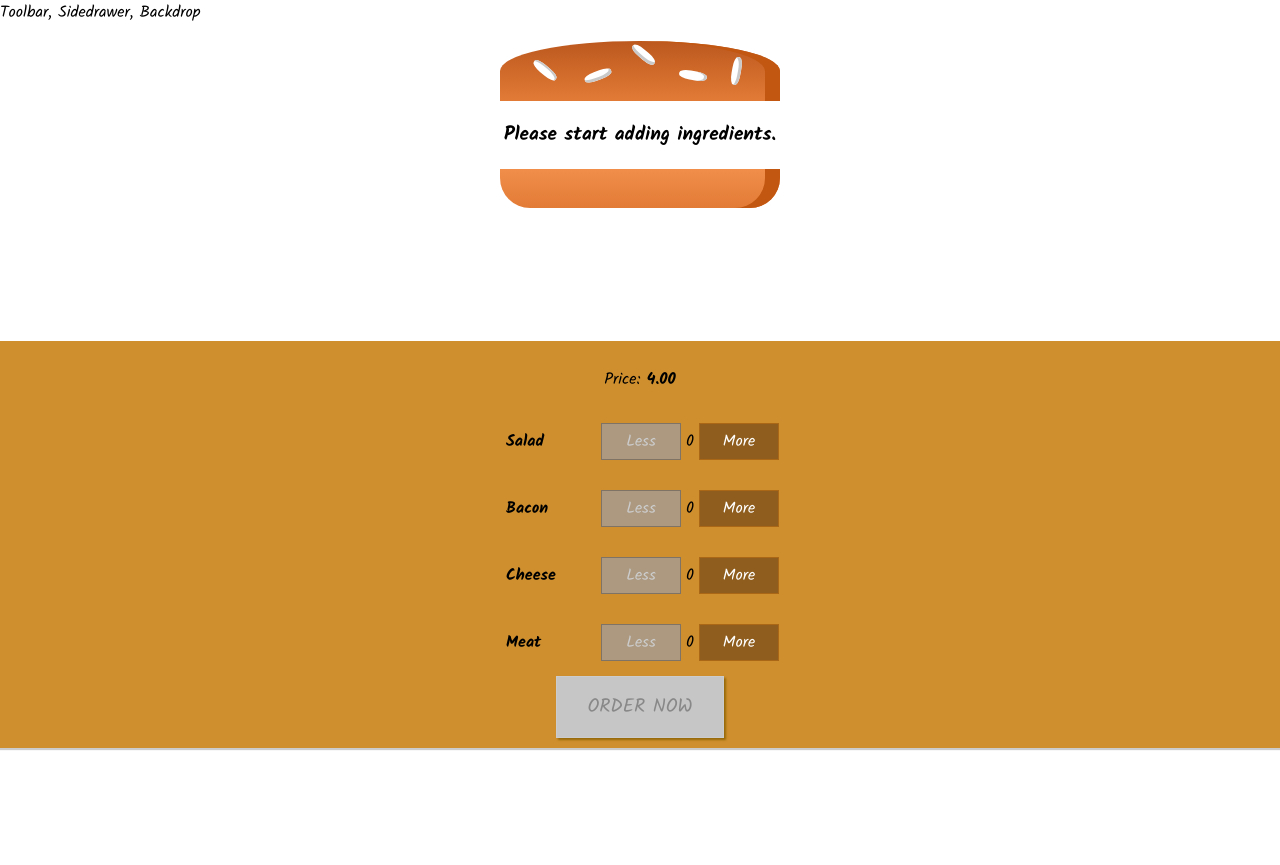
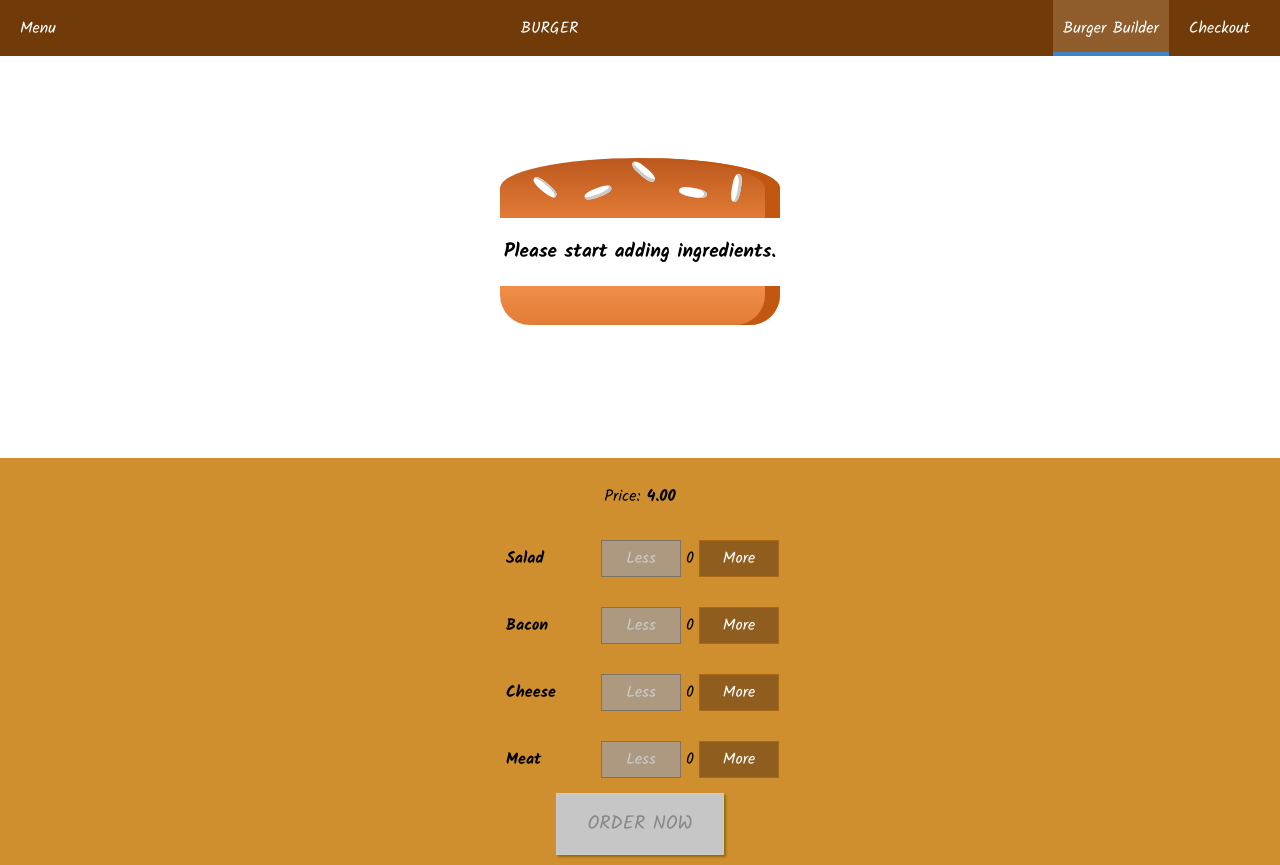
Before and after one commit to pranayreddy03/react-app, a React (Create React App) app: page / in a window 1280 px wide. Before the commit the page ends 800 px from the top, so only its background shows below. Built offline with nearby package versions, Linux system fonts and the light colour scheme.

Commit message:
Added the navigation

```diff
--- a/src/components/layout/Layout.js
+++ b/src/components/layout/Layout.js
@@ -1,17 +1,35 @@
 import React, {Fragment} from 'react';
+import Toolbar from '../../components/navigation/toolbar/Toolbar';
+
+import SideDrawer from '../navigation/sideDrawer/SideDrawer';
 
 // css
 import './layout.css';
 
-const Layout = (props) => {
+class Layout extends React.Component {
+
+    state = {
+        showSideDrawer: false
+    }
+
+    sideDrawerClosedHandler = () => {
+        this.setState({
+            showSideDrawer: false
+        })
+    }
+
+    render() {
         return(
             <Fragment>
-            <div>Toolbar, Sidedrawer, Backdrop</div>
+                <Toolbar/>
+                <SideDrawer open={this.showSideDrawer} closed={this.sideDrawerClosedHandler}/>
                 <main className="content">
-                {props.children}
+                    {this.props.children}
                 </main>
             </Fragment>
         );
     }
 
+}
+
 export default Layout;
--- a/src/components/layout/layout.css
+++ b/src/components/layout/layout.css
@@ -1,3 +1,3 @@
 .content {
-    margin-top: 16px;
+    margin-top: 72px;
 }
--- /dev/null
+++ b/src/components/navigation/navigationItem/NavigationItem.css
@@ -0,0 +1,41 @@
+.NavigationItem {
+    margin: 10px 0;
+    box-sizing: border-box;
+    width: 100%;
+}
+
+.NavigationItem a {
+    color: #8f5c2c;
+    text-decoration: none;
+    width: 100%;
+    box-sizing: border-box;
+    display: block;
+}
+
+.NavigationItem a:hover, .NavigationItem a:active, .NavigationItem a.active {
+    color: #8F5c2c;
+}
+
+
+@media (min-width: 500px) {
+    .NavigationItem {
+        margin: 0;
+        display: flex;
+        height: 100%;
+        width: auto;
+        align-items: center;
+    }
+
+    .NavigationItem a {
+        color: white;
+        height: 100%;
+        padding: 16px 10px;
+        border-bottom: 4px solid transparent;
+    }
+
+    .NavigationItem a:hover, .NavigationItem a:active, .NavigationItem a.active {
+        background-color: #8F5c2c;
+        border-bottom: 4px solid #4084c8;
+        color: white;
+    }
+}
--- /dev/null
+++ b/src/components/navigation/navigationItem/NavigationItem.js
@@ -0,0 +1,15 @@
+import React from 'react';
+
+import '../navigationItem/NavigationItem.css';
+
+const NavigationItem = (props) => {
+
+    const aClass = props.active ? 'active' : null;
+    return (
+            <li className="NavigationItem">
+                <a href={props.link} className={aClass}>{props.children}</a>
+            </li>
+    );
+}
+
+export default NavigationItem;
--- /dev/null
+++ b/src/components/navigation/navigationItems/NavigationItems.js
@@ -0,0 +1,15 @@
+import React from 'react';
+import NavigationItem from '../navigationItem/NavigationItem.js';
+
+import '../navigationItems/navigationItems.css';
+
+const NavigationItems = (props) => {
+    return (
+        <ul className="NavigationItems">
+            <NavigationItem link="/" active>Burger Builder</NavigationItem>
+            <NavigationItem link="/">Checkout</NavigationItem>
+        </ul>
+    );
+}
+
+export default NavigationItems;
--- /dev/null
+++ b/src/components/navigation/navigationItems/navigationItems.css
@@ -0,0 +1,22 @@
+ul li {
+    float: left;
+    list-style-type:none;
+    padding-left: 10px;
+    cursor: pointer;
+}
+
+.NavigationItems {
+    margin: 0;
+    padding: 0;
+    list-style: none;
+    display: flex;
+    align-items: center;
+    height: 100%;
+    flex-flow: column;
+}
+
+@media(min-width: 500px) {
+    .NavigationItems {
+        flex-flow: row;
+    }
+}
--- /dev/null
+++ b/src/components/navigation/sideDrawer/SideDrawer.js
@@ -0,0 +1,29 @@
+import React, {Fragment} from 'react';
+
+import '../sideDrawer/sideDrawer.css';
+
+import NavigationItems from '../navigationItems/NavigationItems';
+import Backdrop from '../../shared/backdrop/Backdrop';
+
+const SideDrawer = (props) => {
+
+    let attachClasses = ['SideDrawer', 'Close'].join(' ');
+
+    if(props.open) {
+        attachClasses = ['SideDrawer', 'Open'].join(' ');
+    }
+
+    return (
+        <Fragment>
+            <Backdrop show={props.open} clicked={props.closed}/>
+            <div className={attachClasses}>
+                <div>BURGER</div>
+                <nav>
+                    <NavigationItems/>
+                </nav>
+            </div>
+        </Fragment>
+    );
+}
+
+export default SideDrawer;
--- /dev/null
+++ b/src/components/navigation/sideDrawer/sideDrawer.css
@@ -0,0 +1,26 @@
+.sideDrawer {
+    position: fixed;
+    width: 280px;
+    max-width: 70%;
+    height: 100%;
+    left: 0;
+    top: 0;
+    z-index: 200;
+    background-color: white;
+    padding: 32px 16px;
+    transition: transform 0.3s ease-out;
+}
+
+@media (min-width: 500px) {
+    .sideDrawer {
+        display: none;
+    }
+}
+
+.Open {
+    transform: translateX(0);
+}
+
+.Close {
+    transform: translateX(-100%);
+}
--- /dev/null
+++ b/src/components/navigation/toolbar/Toolbar.css
@@ -0,0 +1,25 @@
+.Toolbar {
+    height: 56px;
+    width: 100%;
+    position: fixed;
+    top: 0;
+    left: 0;
+    background-color: #703b09;
+    display: flex;
+    justify-content: space-between;
+    align-items: center;
+    padding: 0 20px;
+    box-sizing: border-box;
+    z-index: 90;
+    color: white;
+}
+
+.Toolbar nav {
+    height: 100%;
+}
+
+@media(max-width: 499px) {
+    .DesktopOnly {
+        display: none;
+    }
+}
--- /dev/null
+++ b/src/components/navigation/toolbar/Toolbar.js
@@ -0,0 +1,18 @@
+import React from 'react';
+
+import '../toolbar/Toolbar.css';
+import NavigationItems from '../navigationItems/NavigationItems';
+
+const Toolbar = (props) => {
+    return (
+        <header className="Toolbar">
+            <div>Menu</div>
+            <div>BURGER</div>
+            <nav className="DesktopOnly">
+                 <NavigationItems/>
+            </nav>
+        </header>
+    );
+}
+
+export default Toolbar;
```
Lines whose indentation alone changed are shown as unchanged.
